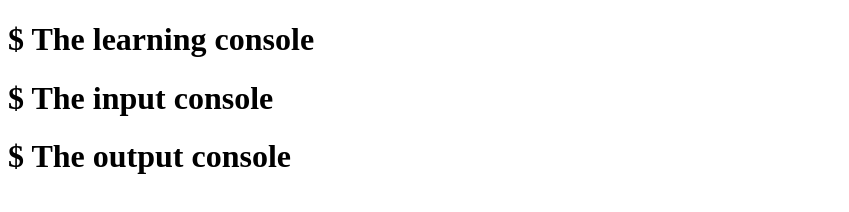
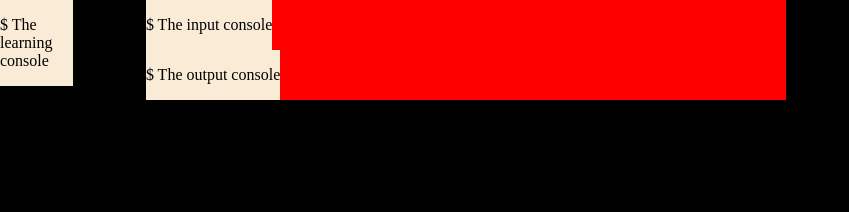
Before and after one commit to yari-dog/jslearn, a website: page www/index.html in a window 1280 px wide. Shown: the whole page, without its empty margins (0-849 px from the left). Drawn offline with Linux system fonts and the light colour scheme.

Commit message:
starting console layout system

```diff
--- a/server.js
+++ b/server.js
@@ -8,7 +8,7 @@ const path = require('path')
 
 app.use("/static", express.static(path.resolve(__dirname, "www", "static")))
 
-app.get('/', (req, res) => {
+app.get('/*', (req, res) => {
     res.sendFile(path.resolve(__dirname, 'www','index.html'))
     console.log('/ accsessed')
 })
--- a/www/index.html
+++ b/www/index.html
@@ -4,19 +4,33 @@
         <meta charset="UTF-8">
         <meta name="viewport" content="width=device-width, initial-scale=1.0">
         <title>JSlearn</title>
+        <link rel="stylesheet" href="/static/css/index.css">
+        <link rel="apple-touch-icon" sizes="180x180" href="/static/img/favicon/apple-touch-icon.png">
+        <link rel="icon" type="image/png" sizes="32x32" href="/static/img/favicon/favicon-32x32.png">
+        <link rel="icon" type="image/png" sizes="16x16" href="/static/img/favicon/favicon-16x16.png">
     </head>
     <body>
-        <div id="main">
-            <div type="console" id="learn">
-                <h1>$ The learning console</h1>
+        <div class="root" id="root">
+            <div id="left" style="float: left;">
+                <div class="container" id="learningcontainer">
+                    <div class="console" id="learn">
+                        <p>$ The learning console</p>
+                    </div>
+                </div>
             </div>
-            <div type="console" id="console">
-                <h1>$ The input console</h1>
-            </div>
-            <div type="console" id="output">
-                <h1>$ The output console</h1>
+            <div id="right">
+                <div class="container" id="consolecontainer">
+                    <div class="console" id="console">
+                        <p>$ The input console</p>
+                    </div>
+                </div>
+                <div class="container" id="outputcontainer">
+                    <div class="console" id="output">
+                        <p>$ The output console</p>
+                    </div>
+                </div>
             </div>
         </div>
-        <script type="module" src="/static/js/index.js"></script>
+    <script type="module" src="/static/js/index.js"></script>
     </body>
 </html>
--- /dev/null
+++ b/www/static/css/index.css
@@ -0,0 +1,36 @@
+
+.container {
+    max-height: 100%;
+    float: left;
+    width: 50%;
+    background-color: red;
+    height: 50%;
+}
+
+#learningcontainer{
+    background-color: green;
+    height: 100%;
+    width: 50%;
+}
+
+#inputcontainer{
+    background-color: blue;
+}
+
+.console {
+    float: left;
+    background-color: antiquewhite;
+    border: 0px solid black;
+    height: 100%;
+}
+
+.root {
+    padding: 0px;
+    margin: 0px;
+    background-color: black;
+    height: 100%;
+    width: 100%;
+    position: absolute;
+    top: 0;
+    left: 0;
+}
--- a/www/static/js/index.js
+++ b/www/static/js/index.js
@@ -1 +1,29 @@
 console.log("index.js loaded")
+let consoles = document.querySelectorAll('.console');
+// console.log(consoles)
+
+function sizeConsoles(consoles) {
+    let height = document.getElementById("root").style.height
+    let width = document.getElementById("root").style.width
+    console.log(`${height}, ${length}`)
+    for (let i = 0; i < consoles.length; i++) {
+        let id = consoles[i]["id"]
+        console.log(id)
+        let element = document.getElementById(id)
+        if (id === "learn") {
+            element.style.height = "100%"
+        }
+        element.style.width = "40%"
+    }
+}
+
+function sizeRootDiv() {
+    let height = window.innerHeight
+    let width = window.innerWidth
+    let element = document.getElementById("root")
+    element.style.height = `${height}px`
+    element.style.width = `${width}px`
+}
+
+// sizeRootDiv()
+// sizeConsoles(consoles)
```
Also changed, not shown: www/static/img/favicon/android-chrome-192x192.png (added), www/static/img/favicon/android-chrome-512x512.png (added), www/static/img/favicon/apple-touch-icon.png (added), www/static/img/favicon/favicon-16x16.png (added), www/static/img/favicon/favicon-32x32.png (added), www/static/img/favicon/favicon.ico (added).
